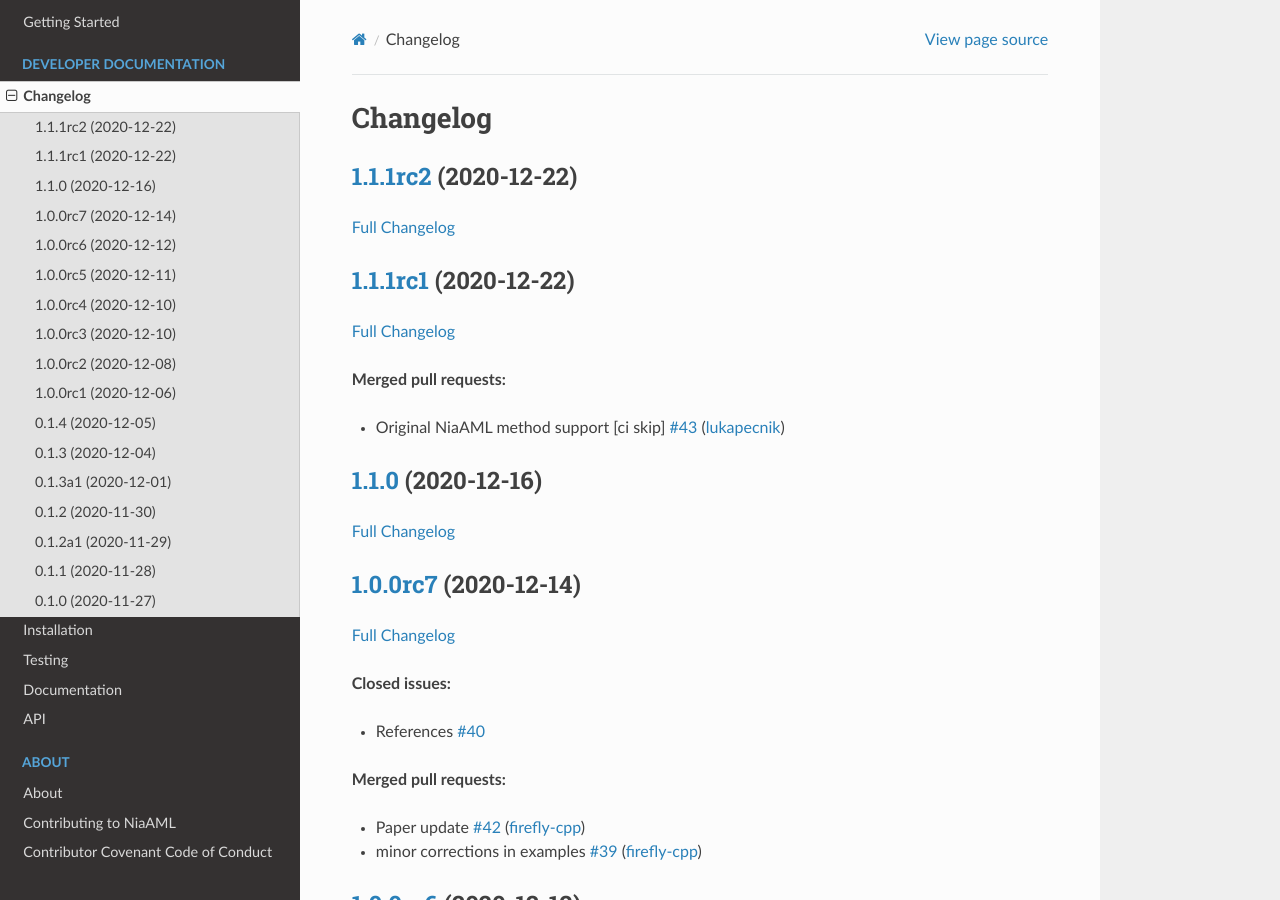
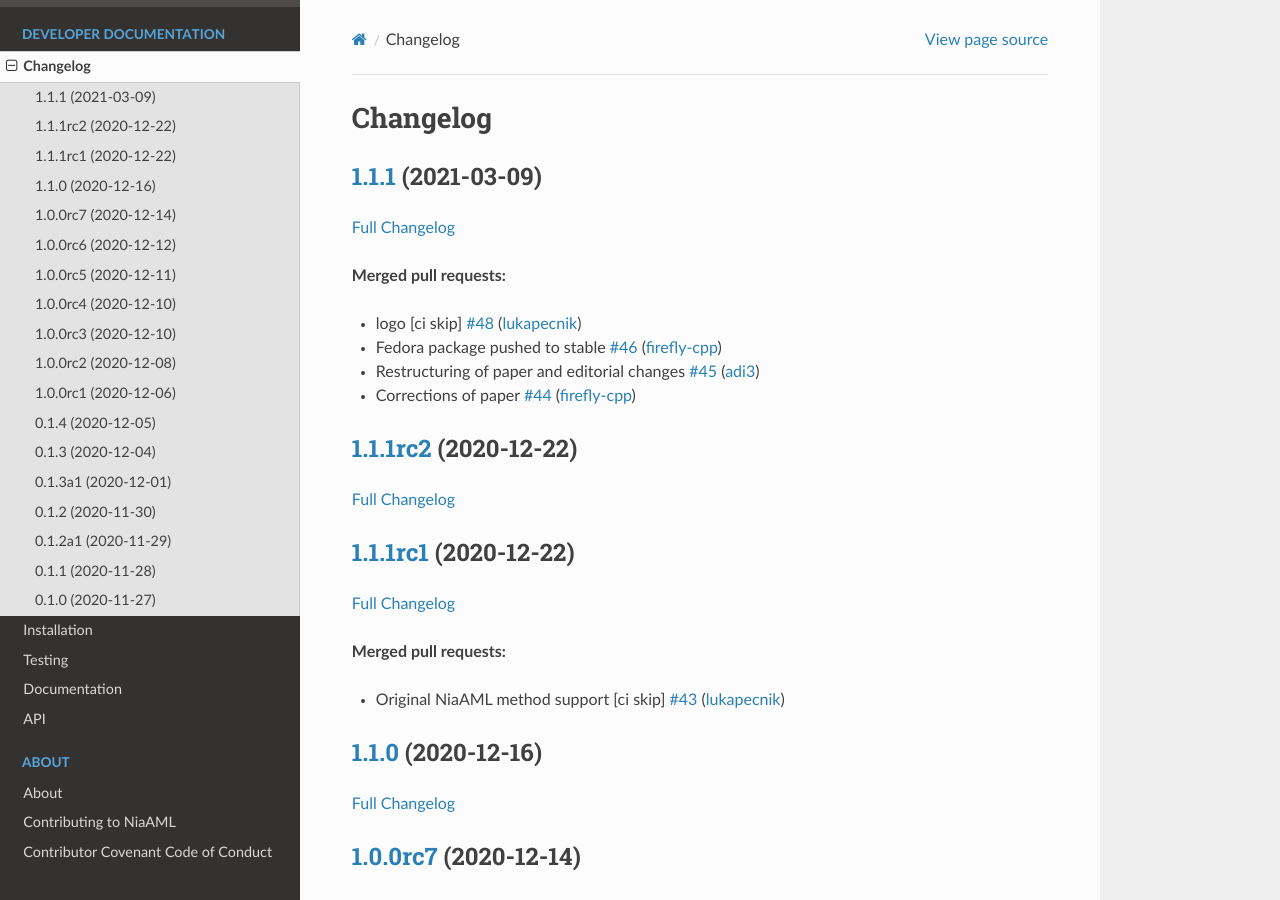
Before and after one commit to firefly-cpp/NiaAML, a Sphinx documentation site: the page built from docs/changelog.rst, in a window 1280 px wide and 900 px high. Built offline with Sphinx 7.4.7 and the Read the Docs theme 2.0.0, drawn with Linux system fonts in a browser that asks for light colours; some of the changed text lies outside the part shown.

Commit message:
changelog updated [ci skip]

```diff
--- a/docs/changelog.rst
+++ b/docs/changelog.rst
@@ -1,17 +1,37 @@
 Changelog
 =========
 
-`1.1.1rc2 <https://github.com/lukapecnik/niaaml/tree/1.1.1rc2>`__ (2020-12-22)
+`1.1.1 <https://github.com/lukapecnik/NiaAML/tree/1.1.1>`__ (2021-03-09)
+------------------------------------------------------------------------
+
+`Full
+Changelog <https://github.com/lukapecnik/NiaAML/compare/1.1.1rc2...1.1.1>`__
+
+**Merged pull requests:**
+
+-  logo [ci skip] `#48 <https://github.com/lukapecnik/NiaAML/pull/48>`__
+   (`lukapecnik <https://github.com/lukapecnik>`__)
+-  Fedora package pushed to stable
+   `#46 <https://github.com/lukapecnik/NiaAML/pull/46>`__
+   (`firefly-cpp <https://github.com/firefly-cpp>`__)
+-  Restructuring of paper and editorial changes
+   `#45 <https://github.com/lukapecnik/NiaAML/pull/45>`__
+   (`adi3 <https://github.com/adi3>`__)
+-  Corrections of paper
+   `#44 <https://github.com/lukapecnik/NiaAML/pull/44>`__
+   (`firefly-cpp <https://github.com/firefly-cpp>`__)
+
+`1.1.1rc2 <https://github.com/lukapecnik/NiaAML/tree/1.1.1rc2>`__ (2020-12-22)
 ------------------------------------------------------------------------------
 
 `Full
-Changelog <https://github.com/lukapecnik/niaaml/compare/1.1.1rc1...1.1.1rc2>`__
+Changelog <https://github.com/lukapecnik/NiaAML/compare/1.1.1rc1...1.1.1rc2>`__
 
-`1.1.1rc1 <https://github.com/lukapecnik/niaaml/tree/1.1.1rc1>`__ (2020-12-22)
+`1.1.1rc1 <https://github.com/lukapecnik/NiaAML/tree/1.1.1rc1>`__ (2020-12-22)
 ------------------------------------------------------------------------------
 
 `Full
-Changelog <https://github.com/lukapecnik/niaaml/compare/1.1.0...1.1.1rc1>`__
+Changelog <https://github.com/lukapecnik/NiaAML/compare/1.1.0...1.1.1rc1>`__
 
 **Merged pull requests:**
 
@@ -19,17 +39,17 @@
    `#43 <https://github.com/lukapecnik/NiaAML/pull/43>`__
    (`lukapecnik <https://github.com/lukapecnik>`__)
 
-`1.1.0 <https://github.com/lukapecnik/niaaml/tree/1.1.0>`__ (2020-12-16)
+`1.1.0 <https://github.com/lukapecnik/NiaAML/tree/1.1.0>`__ (2020-12-16)
 ------------------------------------------------------------------------
 
 `Full
-Changelog <https://github.com/lukapecnik/niaaml/compare/1.0.0rc7...1.1.0>`__
+Changelog <https://github.com/lukapecnik/NiaAML/compare/1.0.0rc7...1.1.0>`__
 
-`1.0.0rc7 <https://github.com/lukapecnik/niaaml/tree/1.0.0rc7>`__ (2020-12-14)
+`1.0.0rc7 <https://github.com/lukapecnik/NiaAML/tree/1.0.0rc7>`__ (2020-12-14)
 ------------------------------------------------------------------------------
 
 `Full
-Changelog <https://github.com/lukapecnik/niaaml/compare/1.0.0rc6...1.0.0rc7>`__
+Changelog <https://github.com/lukapecnik/NiaAML/compare/1.0.0rc6...1.0.0rc7>`__
 
 **Closed issues:**
 
@@ -43,11 +63,11 @@
    `#39 <https://github.com/lukapecnik/NiaAML/pull/39>`__
    (`firefly-cpp <https://github.com/firefly-cpp>`__)
 
-`1.0.0rc6 <https://github.com/lukapecnik/niaaml/tree/1.0.0rc6>`__ (2020-12-12)
+`1.0.0rc6 <https://github.com/lukapecnik/NiaAML/tree/1.0.0rc6>`__ (2020-12-12)
 ------------------------------------------------------------------------------
 
 `Full
-Changelog <https://github.com/lukapecnik/niaaml/compare/1.0.0rc5...1.0.0rc6>`__
+Changelog <https://github.com/lukapecnik/NiaAML/compare/1.0.0rc5...1.0.0rc6>`__
 
 **Closed issues:**
 
@@ -66,11 +86,11 @@
    `#36 <https://github.com/lukapecnik/NiaAML/pull/36>`__
    (`firefly-cpp <https://github.com/firefly-cpp>`__)
 
-`1.0.0rc5 <https://github.com/lukapecnik/niaaml/tree/1.0.0rc5>`__ (2020-12-11)
+`1.0.0rc5 <https://github.com/lukapecnik/NiaAML/tree/1.0.0rc5>`__ (2020-12-11)
 ------------------------------------------------------------------------------
 
 `Full
-Changelog <https://github.com/lukapecnik/niaaml/compare/1.0.0rc4...1.0.0rc5>`__
+Changelog <https://github.com/lukapecnik/NiaAML/compare/1.0.0rc4...1.0.0rc5>`__
 
 **Closed issues:**
 
@@ -82,11 +102,11 @@
 -  Conda support `#35 <https://github.com/lukapecnik/NiaAML/pull/35>`__
    (`lukapecnik <https://github.com/lukapecnik>`__)
 
-`1.0.0rc4 <https://github.com/lukapecnik/niaaml/tree/1.0.0rc4>`__ (2020-12-10)
+`1.0.0rc4 <https://github.com/lukapecnik/NiaAML/tree/1.0.0rc4>`__ (2020-12-10)
 ------------------------------------------------------------------------------
 
 `Full
-Changelog <https://github.com/lukapecnik/niaaml/compare/1.0.0rc3...1.0.0rc4>`__
+Changelog <https://github.com/lukapecnik/NiaAML/compare/1.0.0rc3...1.0.0rc4>`__
 
 **Merged pull requests:**
 
@@ -97,17 +117,17 @@
    `#32 <https://github.com/lukapecnik/NiaAML/pull/32>`__
    (`firefly-cpp <https://github.com/firefly-cpp>`__)
 
-`1.0.0rc3 <https://github.com/lukapecnik/niaaml/tree/1.0.0rc3>`__ (2020-12-10)
+`1.0.0rc3 <https://github.com/lukapecnik/NiaAML/tree/1.0.0rc3>`__ (2020-12-10)
 ------------------------------------------------------------------------------
 
 `Full
-Changelog <https://github.com/lukapecnik/niaaml/compare/1.0.0rc2...1.0.0rc3>`__
+Changelog <https://github.com/lukapecnik/NiaAML/compare/1.0.0rc2...1.0.0rc3>`__
 
-`1.0.0rc2 <https://github.com/lukapecnik/niaaml/tree/1.0.0rc2>`__ (2020-12-08)
+`1.0.0rc2 <https://github.com/lukapecnik/NiaAML/tree/1.0.0rc2>`__ (2020-12-08)
 ------------------------------------------------------------------------------
 
 `Full
-Changelog <https://github.com/lukapecnik/niaaml/compare/1.0.0rc1...1.0.0rc2>`__
+Changelog <https://github.com/lukapecnik/NiaAML/compare/1.0.0rc1...1.0.0rc2>`__
 
 **Merged pull requests:**
 
@@ -123,11 +143,11 @@
    `#27 <https://github.com/lukapecnik/NiaAML/pull/27>`__
    (`lukapecnik <https://github.com/lukapecnik>`__)
 
-`1.0.0rc1 <https://github.com/lukapecnik/niaaml/tree/1.0.0rc1>`__ (2020-12-06)
+`1.0.0rc1 <https://github.com/lukapecnik/NiaAML/tree/1.0.0rc1>`__ (2020-12-06)
 ------------------------------------------------------------------------------
 
 `Full
-Changelog <https://github.com/lukapecnik/niaaml/compare/0.1.4...1.0.0rc1>`__
+Changelog <https://github.com/lukapecnik/NiaAML/compare/0.1.4...1.0.0rc1>`__
 
 **Merged pull requests:**
 
@@ -135,11 +155,11 @@
    `#26 <https://github.com/lukapecnik/NiaAML/pull/26>`__
    (`lukapecnik <https://github.com/lukapecnik>`__)
 
-`0.1.4 <https://github.com/lukapecnik/niaaml/tree/0.1.4>`__ (2020-12-05)
+`0.1.4 <https://github.com/lukapecnik/NiaAML/tree/0.1.4>`__ (2020-12-05)
 ------------------------------------------------------------------------
 
 `Full
-Changelog <https://github.com/lukapecnik/niaaml/compare/0.1.3...0.1.4>`__
+Changelog <https://github.com/lukapecnik/NiaAML/compare/0.1.3...0.1.4>`__
 
 **Merged pull requests:**
 
@@ -150,17 +170,17 @@
    `#24 <https://github.com/lukapecnik/NiaAML/pull/24>`__
    (`firefly-cpp <https://github.com/firefly-cpp>`__)
 
-`0.1.3 <https://github.com/lukapecnik/niaaml/tree/0.1.3>`__ (2020-12-04)
+`0.1.3 <https://github.com/lukapecnik/NiaAML/tree/0.1.3>`__ (2020-12-04)
 ------------------------------------------------------------------------
 
 `Full
-Changelog <https://github.com/lukapecnik/niaaml/compare/0.1.3a1...0.1.3>`__
+Changelog <https://github.com/lukapecnik/NiaAML/compare/0.1.3a1...0.1.3>`__
 
-`0.1.3a1 <https://github.com/lukapecnik/niaaml/tree/0.1.3a1>`__ (2020-12-01)
+`0.1.3a1 <https://github.com/lukapecnik/NiaAML/tree/0.1.3a1>`__ (2020-12-01)
 ----------------------------------------------------------------------------
 
 `Full
-Changelog <https://github.com/lukapecnik/niaaml/compare/0.1.2...0.1.3a1>`__
+Changelog <https://github.com/lukapecnik/NiaAML/compare/0.1.2...0.1.3a1>`__
 
 **Merged pull requests:**
 
@@ -171,11 +191,11 @@
    `#22 <https://github.com/lukapecnik/NiaAML/pull/22>`__
    (`lukapecnik <https://github.com/lukapecnik>`__)
 
-`0.1.2 <https://github.com/lukapecnik/niaaml/tree/0.1.2>`__ (2020-11-30)
+`0.1.2 <https://github.com/lukapecnik/NiaAML/tree/0.1.2>`__ (2020-11-30)
 ------------------------------------------------------------------------
 
 `Full
-Changelog <https://github.com/lukapecnik/niaaml/compare/0.1.2a1...0.1.2>`__
+Changelog <https://github.com/lukapecnik/NiaAML/compare/0.1.2a1...0.1.2>`__
 
 **Implemented enhancements:**
 
@@ -221,11 +238,11 @@
    `#17 <https://github.com/lukapecnik/NiaAML/pull/17>`__
    (`lukapecnik <https://github.com/lukapecnik>`__)
 
-`0.1.1 <https://github.com/lukapecnik/niaaml/tree/0.1.1>`__ (2020-11-28)
+`0.1.1 <https://github.com/lukapecnik/NiaAML/tree/0.1.1>`__ (2020-11-28)
 ------------------------------------------------------------------------
 
 `Full
-Changelog <https://github.com/lukapecnik/niaaml/compare/0.1.0...0.1.1>`__
+Changelog <https://github.com/lukapecnik/NiaAML/compare/0.1.0...0.1.1>`__
 
 **Closed issues:**
 
@@ -238,11 +255,11 @@
    `#12 <https://github.com/lukapecnik/NiaAML/pull/12>`__
    (`lukapecnik <https://github.com/lukapecnik>`__)
 
-`0.1.0 <https://github.com/lukapecnik/niaaml/tree/0.1.0>`__ (2020-11-27)
+`0.1.0 <https://github.com/lukapecnik/NiaAML/tree/0.1.0>`__ (2020-11-27)
 ------------------------------------------------------------------------
 
 `Full
-Changelog <https://github.com/lukapecnik/niaaml/compare/fbf47d71adb6ba72aa9210e4ead316b318253862...0.1.0>`__
+Changelog <https://github.com/lukapecnik/NiaAML/compare/fbf47d71adb6ba72aa9210e4ead316b318253862...0.1.0>`__
 
 **Implemented enhancements:**
 
@@ -262,6 +279,9 @@
 -  Pipeline methods implementation
    `#9 <https://github.com/lukapecnik/NiaAML/pull/9>`__
    (`lukapecnik <https://github.com/lukapecnik>`__)
+-  Pipeline optimizer progress
+   `#8 <https://github.com/lukapecnik/NiaAML/pull/8>`__
+   (`lukapecnik <https://github.com/lukapecnik>`__)
 -  Implementation of jDEFSTH algorithm for feature selection
    `#7 <https://github.com/lukapecnik/NiaAML/pull/7>`__
    (`firefly-cpp <https://github.com/firefly-cpp>`__)
```
Also changed, not shown: other parts of docs/changelog.rst (+2 -5 lines), CHANGELOG.md (+46 -35 lines).
